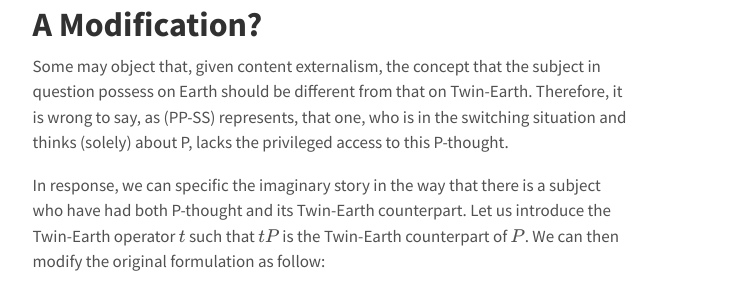
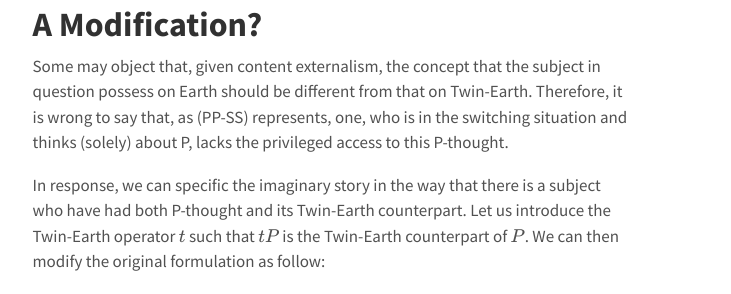
Before and after one commit to enkrasia/enkrasia.github.io, a Jekyll site: the page built from blog/_posts/2021-12-10-The-Slow-Switching-Argument.md, in a window 1280 px wide and 900 px high, scrolled down 2191 px. Shown: the part 205-499 px from the top of the window, without its empty margins (310-1041 px from the left). Built offline with Jekyll 4.4.1, drawn with Linux system fonts in a browser that asks for light colours; our own code applies the rules of GitHub Pages for plain Markdown files; formulas are drawn with MathJax 3.

```diff
--- a/blog/_posts/2021-12-10-The-Slow-Switching-Argument.md
+++ b/blog/_posts/2021-12-10-The-Slow-Switching-Argument.md
@@ -47,23 +47,23 @@ Five, (3) and (4) logically entail that:
 # The Williamsonian Counterfactual Framework
 We can then, on the basis of Williamson's analysis of Gettier's argument, formulate a general framework for any Gettier-style thought experiment argument, as follow:
 
-**The Target Analysis**
+The Target Analysis
 
 (TA) $\Box \forall x (Fx)$
 
-**An Imaginary Story**
+An Imaginary Story
 
 (IS) $DX$
 
-**The Possibility Premise**
+The Possibility Premise
 
 (PP) $\Diamond \exists x(Dx)$
 
-**The Counterfactual Premise**
+The Counterfactual Premise
 
 (CP) $\exists x(Dx) \Box \rightarrow \forall x(Dx \rightarrow \neg Fx)$
 
-**The Conclusion**
+The Conclusion
 
 (CO) $\Diamond \exists x(\neg Fx)$
 
@@ -90,7 +90,7 @@ Based on Boghosian's (1989) version of the SS argument, we can formulate the arg
 (CO-SS) can falsify (TA-SS).
 
 # A Modification?
-Some may object that, given content externalism, the concept that the subject in question possess on Earth should be different from that on Twin-Earth. Therefore, it is wrong to say, as (PP-SS) represents, that one, who is in the switching situation and thinks (solely) about P, lacks the privileged access to this P-thought.
+Some may object that, given content externalism, the concept that the subject in question possess on Earth should be different from that on Twin-Earth. Therefore, it is wrong to say that, as (PP-SS) represents, one, who is in the switching situation and thinks (solely) about P, lacks the privileged access to this P-thought.
 
 In response, we can specific the imaginary story in the way that there is a subject who have had both P-thought and its Twin-Earth counterpart. Let us introduce the Twin-Earth operator $t$ such that $tP$ is the Twin-Earth counterpart of $P$. We can then modify the original formulation as follow:
 
```
